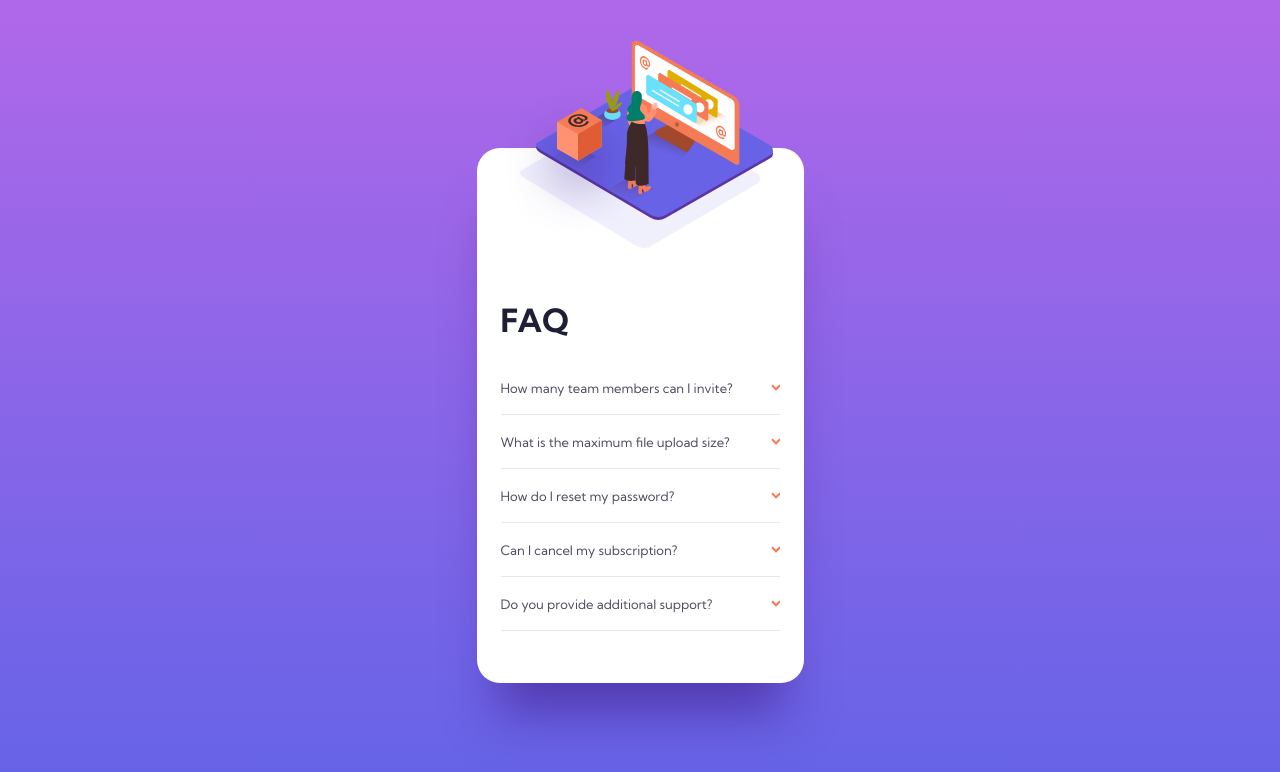
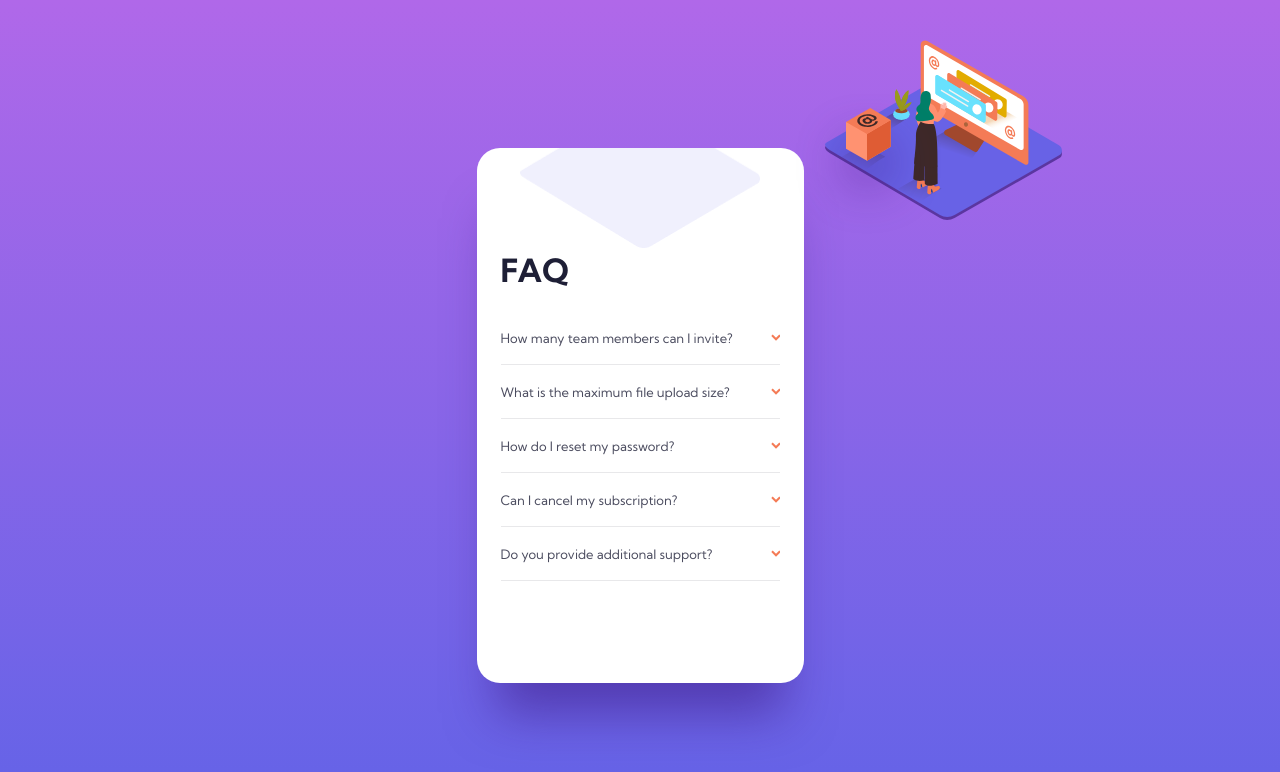
Before and after one commit to DatoAbuta/davaleba17, a plain HTML site: page index.html in a window 1280 px wide. Drawn offline with Linux system fonts and the light colour scheme; a web font is replaced by a local one.

Commit message:
davaleba17

```diff
--- a/styles.css
+++ b/styles.css
@@ -34,8 +34,9 @@ body{
     align-items: center;
 }
 .gogo{
-    margin-top: -160px;
-    margin-bottom: 60px;
+    position: absolute;
+    top: 40px;
+    right: 17%;
 }
 h1{
     color: #1E1F36;
```
